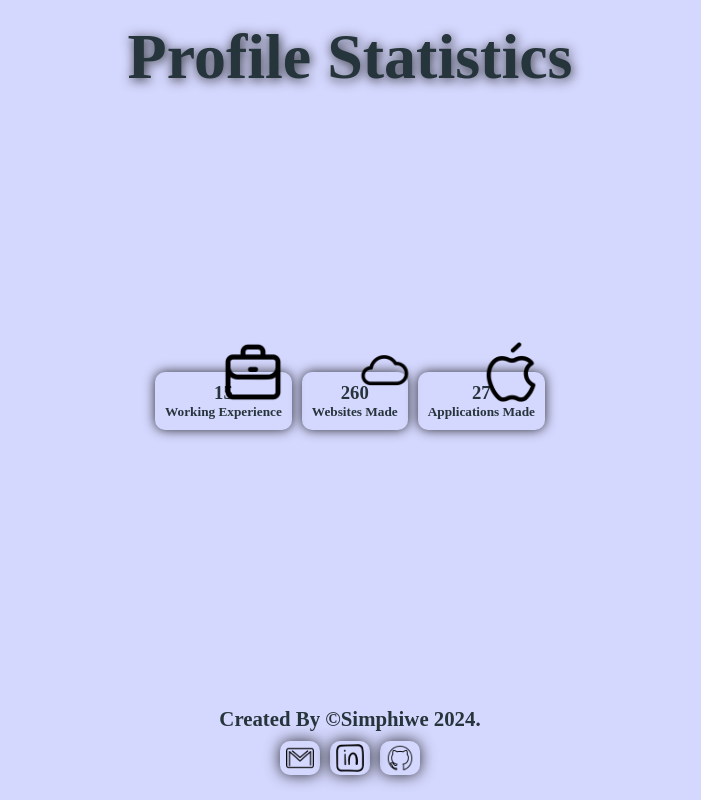
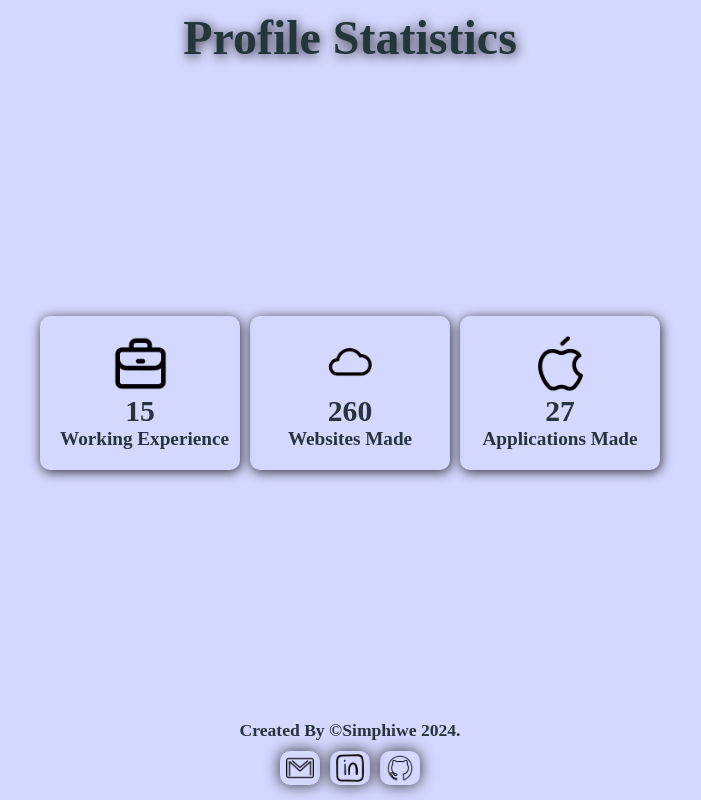
Before and after one commit to DeeBest/profile-statistics, a plain HTML site: page index.html in a window 1280 px wide. Shown: the whole page, without its empty margins (290-991 px from the left). Drawn offline with Linux system fonts and the light colour scheme.

Commit message:
added styling

```diff
--- a/index.css
+++ b/index.css
@@ -19,10 +19,10 @@ header,
 main,
 footer {
   min-width: 100%;
-  padding: 20px;
+  padding: 10px;
 }
 header {
-  font-size: 2rem;
+  font-size: 1.5rem;
   text-shadow: 1px 2px 12px rgba(0, 0, 0, 0.8);
 }
 main {
@@ -34,7 +34,7 @@ main {
   justify-content: center;
 }
 footer {
-  font-size: 1.3rem;
+  font-size: 1.1rem;
   font-weight: 550;
   display: flex;
   flex-direction: column;
@@ -71,14 +71,25 @@ footer .contact-icons {
   gap: 10px;
 }
 #container div {
-  box-shadow: 0px 0px 12px rgba(0, 0, 0, 0.8);
+  box-shadow: 1px 2px 12px rgba(0, 0, 0, 0.8);
   border-radius: 10px;
-  padding: 10px;
-  position: relative;
+  padding: 20px;
+  width: 200px;
+  text-align: center;
 }
 #container div img {
-  width: 60px;
-  position: absolute;
-  left: 50%;
-  top: -30px;
+  width: 55px;
 }
+h3 {
+  font-size: 1.85rem;
+}
+h5 {
+  font-size: 1.2rem;
+  text-wrap: nowrap;
+}
+
+@media screen and (max-width: 600px) {
+  #container {
+    flex-direction: column;
+  }
+}
```
